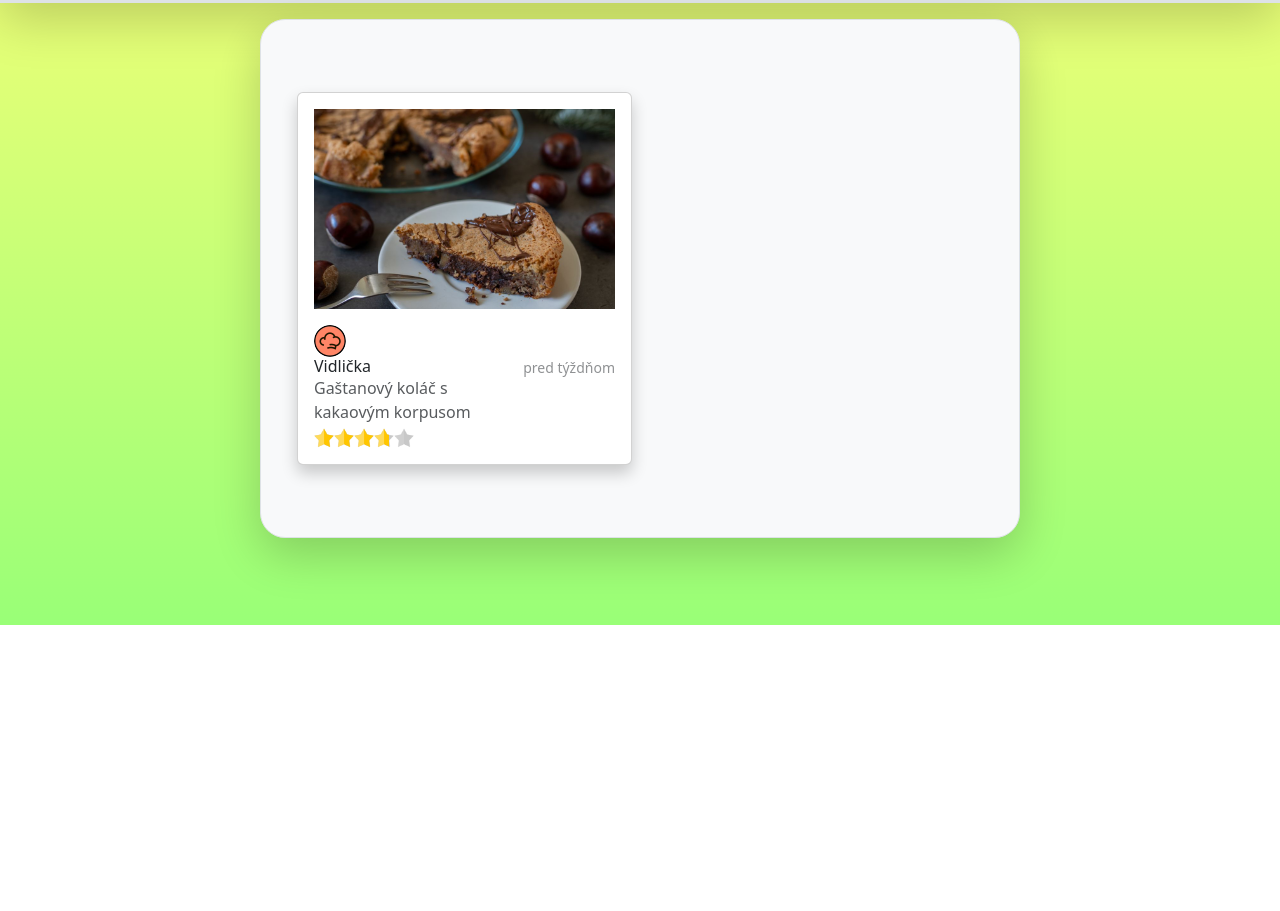
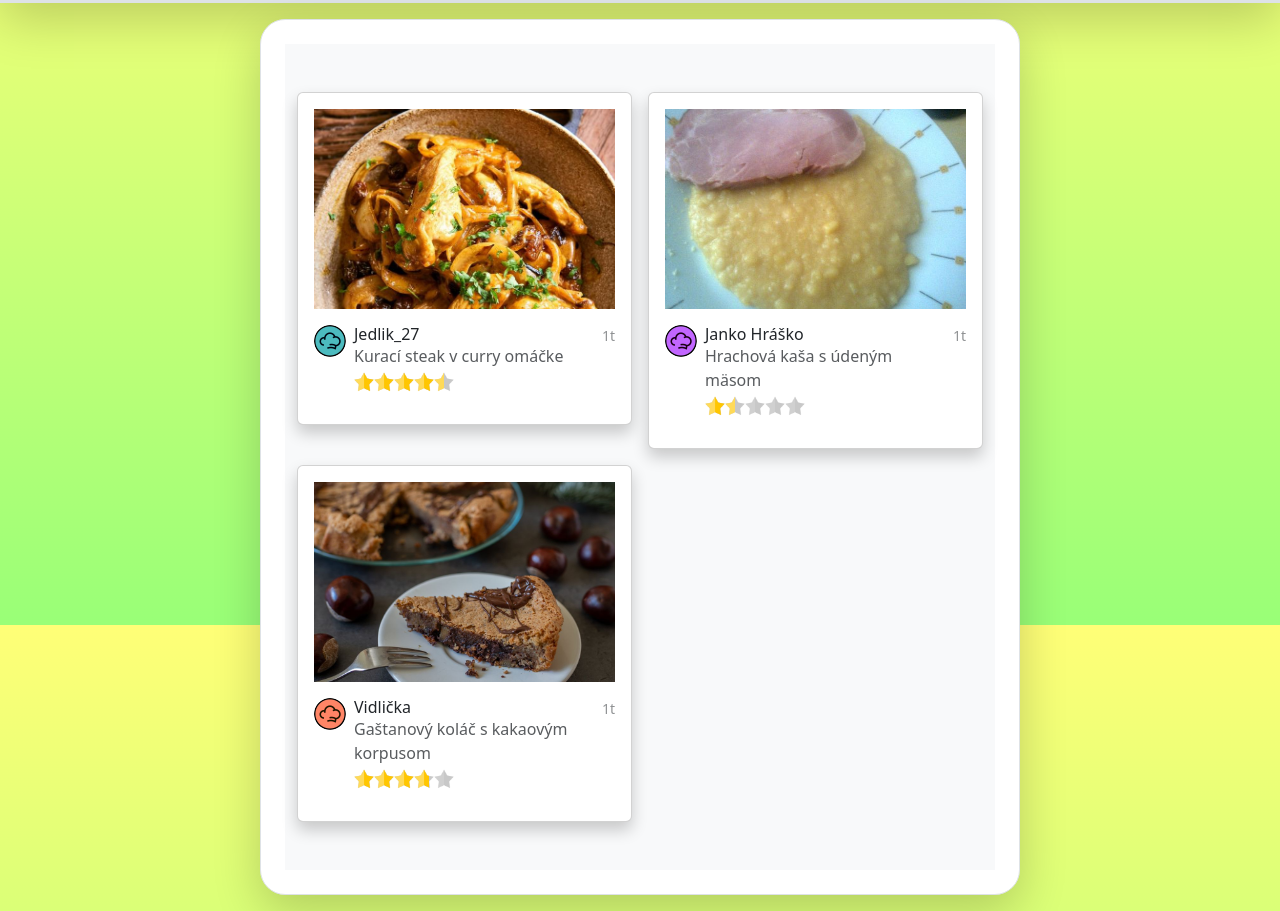
Before and after one commit to TomCas105/SemestralnaPracaVAII, a plain HTML site: page page_recipes.html in a window 1280 px wide. Shown: the part 175-1086 px from the top of the page. Before the commit the page ends 800 px from the top, so only its background shows below. Drawn offline with nearby package versions, Linux system fonts and the light colour scheme.

Commit message:
Uprava stylov

```diff
--- a/page_recipes.html
+++ b/page_recipes.html
@@ -61,28 +61,79 @@
     <div class="container mb-3">
         <div class="row">
             <div class="col"></div>
-            <div id="mainPageContainer" class="col-lg-8 border bg-light p-4 ">
+            <div id="mainPageContainer" class="col-lg-8 border">
                 <div class="album py-5 bg-body-tertiary">
                     <div class="container">
 
                         <div class="row row-cols-1 row-cols-sm-1 row-cols-md-2 g-3">
-                            <div class="col">
 
+                            <div class="col ">
                                 <div class="card recipe-card">
-                                    <div class="card-body" >
-                                        <img src="img/previews/recipe_05_preview.jpg" alt="..." class="recipe-preview mb-3">
-                                        <img src="img/icons/user_icon_02.png" alt="..." class="rounded-circle user-icon">
-                                        <div class="d-flex gap-2 justify-content-between">
-                                            <div>
-                                                <h6 class="mb-0">Vidlička</h6>
-                                                <p class="mb-1 opacity-75">Gaštanový koláč s kakaovým korpusom</p>
-                                                <div class="rating-bar">
+                                    <div class="card-body">
+                                        <img src="img/previews/recipe_03_preview.jpg" alt="..." class="recipe-preview">
+                                        <div class="d-flex w-100 gap-2 py-3">
+                                            <img src="img/icons/user_icon_04.png" alt="..."
+                                                 class="rounded-circle user-icon">
+                                            <div class="d-flex me-auto gap-2 justify-content-between">
+                                                <div>
+                                                    <h6 class="mb-0">Jedlik_27</h6>
+                                                    <p class="mb-1 opacity-75">Kurací steak v curry omáčke</p>
+                                                    <div class="rating-bar">
+                                                    <span class="rating-bg">
+                                                        <span class="rating-star" style="width: 90%"></span>
+                                                    </span>
+                                                    </div>
+                                                </div>
+                                            </div>
+                                            <small class="opacity-50 text-nowrap">1t</small>
+                                        </div>
+                                    </div>
+                                </div>
+                            </div>
+
+                            <div class="col ">
+                                <div class="card recipe-card">
+                                    <div class="card-body">
+                                        <img src="img/previews/recipe_06_preview.jpg" alt="..." class="recipe-preview">
+                                        <div class="d-flex w-100 gap-2 py-3 ">
+                                            <img src="img/icons/user_icon_03.png" alt="..."
+                                                 class="rounded-circle user-icon">
+                                            <div class="d-flex me-auto gap-2 justify-content-between">
+                                                <div>
+                                                    <h6 class="mb-0">Janko Hráško</h6>
+                                                    <p class="mb-1 opacity-75">Hrachová kaša s údeným mäsom</p>
+                                                    <div class="rating-bar">
+                                                    <span class="rating-bg">
+                                                        <span class="rating-star" style="width: 30%"></span>
+                                                    </span>
+                                                    </div>
+                                                </div>
+                                            </div>
+                                            <small class="opacity-50 text-nowrap">1t</small>
+                                        </div>
+                                    </div>
+                                </div>
+                            </div>
+
+                            <div class="col ">
+                                <div class="card recipe-card">
+                                    <div class="card-body">
+                                        <img src="img/previews/recipe_05_preview.jpg" alt="..." class="recipe-preview">
+                                        <div class="d-flex w-100 gap-2 py-3 ">
+                                            <img src="img/icons/user_icon_02.png" alt="..."
+                                                 class="rounded-circle user-icon">
+                                            <div class="d-flex me-auto gap-2 justify-content-between">
+                                                <div>
+                                                    <h6 class="mb-0">Vidlička</h6>
+                                                    <p class="mb-1 opacity-75">Gaštanový koláč s kakaovým korpusom</p>
+                                                    <div class="rating-bar">
                                                     <span class="rating-bg">
                                                         <span class="rating-star" style="width: 75%"></span>
                                                     </span>
+                                                    </div>
                                                 </div>
                                             </div>
-                                            <small class="opacity-50 text-nowrap">pred týždňom</small>
+                                            <small class="opacity-50 text-nowrap">1t</small>
                                         </div>
                                     </div>
                                 </div>
--- a/style.css
+++ b/style.css
@@ -22,12 +22,16 @@ header {
 #mainPageContainer {
     border-radius: 25px;
     box-shadow: 0 1rem 3rem rgba(0, 0, 0, 0.2);
+    background-color: white;
+    padding: 1.5rem;
 }
 
 .nav-link {
     font-size: larger;
     font-weight: bold;
+    /*
     font-family: "Comic Sans MS", serif;
+    */
 }
 
 .carousel-recipe-preview {
```
Also changed, not shown: index.html (+7 -7 lines).
